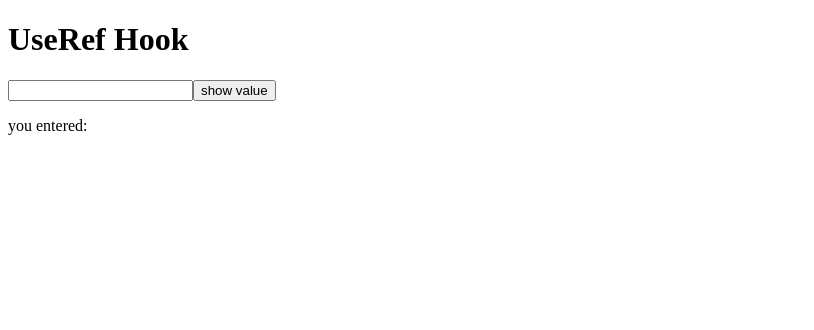
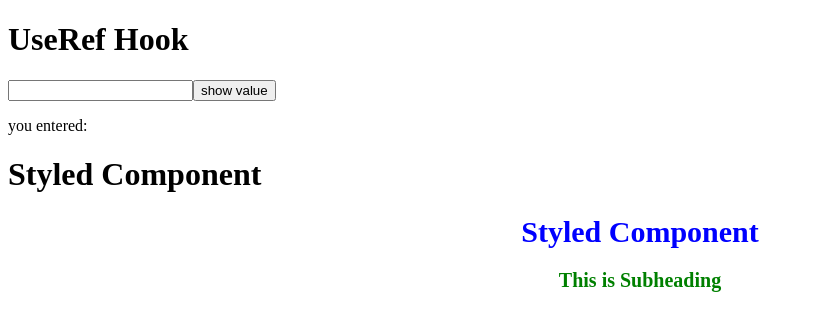
Before and after one commit to Zulqarnain-AI/react_practice_set, a React (Vite) app: page / in a window 1280 px wide. Shown: the top 330 px of the page, without its empty margins (0-814 px from the left). Built offline with nearby package versions, Linux system fonts and the light colour scheme.

Commit message:
useRefHook and styledComponent added and as component

```diff
--- a/src/App.jsx
+++ b/src/App.jsx
@@ -1,8 +1,7 @@
-import { useState } from 'react'
+// import { useState } from 'react'
 // import './App.css'
-// import style from 'styled-components'
+
 // import './css/style.css'
-import { useRef } from 'react'
 
 // import Checkbox from './Checkbox'
 // import Radio_Dropdown from './Radio_Dropdown'
@@ -12,25 +11,11 @@ import { useRef } from 'react'
 // import DynamicStyling from './dynamicStyling'
 // import ForExternalCss from './forExternalCss'
 // import ForModularCss from './forModulCss'
-// const Heading= style.h1`
-//   color:blue;
-//   text-align:center;
-//   font-size:30px;
-//   `
-//   const Subheading= style.h2({
-//     color:"green",
-//     textAlign:"center",
-//     fontSize:"20px"
-//   })
+import UseRefHook from './UseRefHook'
+import StyledComponent from "./styledComponent"
+
 function App() {
-  const inputRef= useRef("enter text");
-const [value, setValue]= useState("");
-  function handler(){
-    inputRef.current.focus()
-    inputRef.current.style="background-color:aqua"
-    inputRef.current.style="color:red"
-    setValue(inputRef.current.value)
-  }
+
   // const user=[
   //   {name:"Ankit", age:24,email:"ankit@gmail.com"},
   //   {name:"Rohit", age:25,email:"rohit@gmail.com"},
@@ -58,16 +43,11 @@ const [value, setValue]= useState("");
       {/* <DynamicStyling /> */}
       {/* <ForExternalCss /> */}
       {/* <ForModularCss /> */}
-      {/* styled component
-      <h1>Styled Component</h1> */}
-{/* <Heading>Styled Component</Heading>
-<Subheading>This is Subheading</Subheading> */}
+      <UseRefHook />
+      <StyledComponent />
 
-{/* //useRef hook */}
-      <h1>UseRef Hook</h1>
-      <input type="text" ref={inputRef} />
-      <button onClick={handler}>show value</button>
-      <p>you entered:{value}</p>
+
+
 
     </>
   )
--- /dev/null
+++ b/src/UseRefHook.jsx
@@ -0,0 +1,22 @@
+import {useState} from "react"
+import { useRef } from "react";
+
+function UseRefHook() {
+    const inputRef = useRef("enter text");
+    const [value, setValue] = useState("");
+    function handler() {
+        inputRef.current.focus()
+        inputRef.current.style = "background-color:aqua"
+        inputRef.current.style = "color:red"
+        setValue(inputRef.current.value)
+    }
+    return (
+        <div>
+            <h1>UseRef Hook</h1>
+            <input type="text" ref={inputRef} />
+            <button onClick={handler}>show value</button>
+            <p>you entered:{value}</p>
+        </div>
+    )
+}
+export default UseRefHook
--- /dev/null
+++ b/src/styledComponent.jsx
@@ -0,0 +1,23 @@
+
+import style from 'styled-components'
+const Heading= style.h1`
+  color:blue;
+  text-align:center;
+  font-size:30px;
+  `
+  const Subheading= style.h2({
+    color:"green",
+    textAlign:"center",
+    fontSize:"20px"
+  })
+function StyledComponent() {
+    return (
+        <div>
+            {/* styled component */}
+            <h1>Styled Component</h1>
+            <Heading>Styled Component</Heading>
+            <Subheading>This is Subheading</Subheading>
+        </div>
+    )
+}
+export default StyledComponent
```
